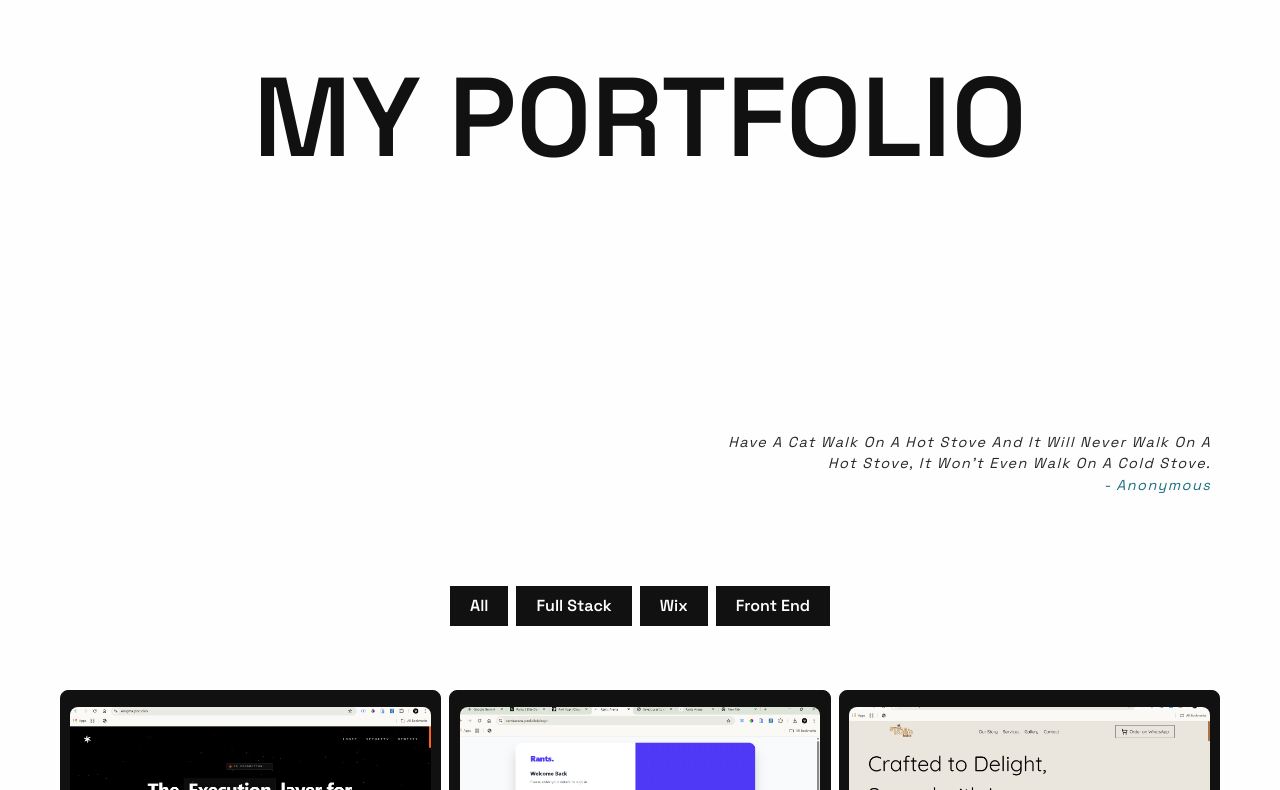
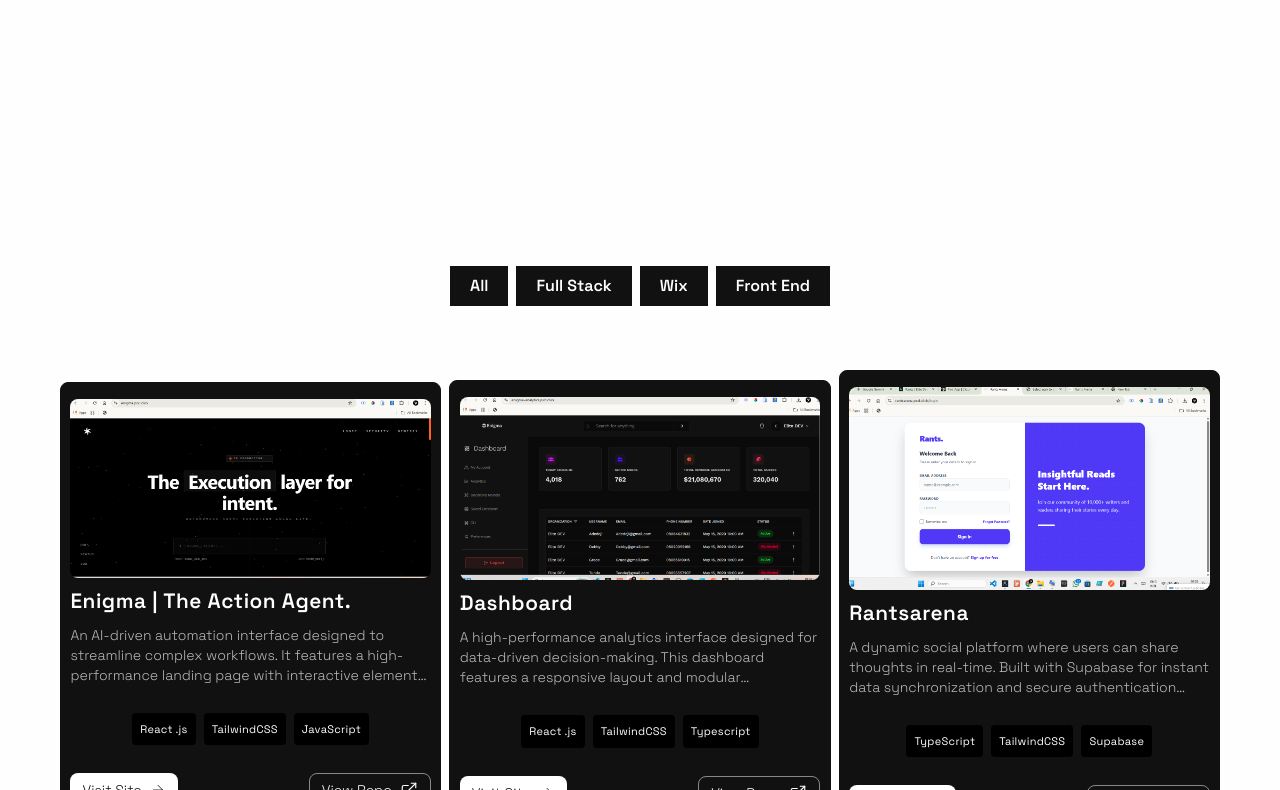
Before and after one commit to Elite-Dev-Repo/Portfolio, a React (Vite) app: page / in a window 1280 px wide. Shown: the part 2010-2800 px from the top of the page. Built offline with nearby package versions, Linux system fonts and the light colour scheme; what @supermousejs/core, @supermousejs/dot, @supermousejs/labs, @supermousejs/stick would draw is missing.

Commit message:
added dashboard

```diff
--- a/src/components/Portfolio.jsx
+++ b/src/components/Portfolio.jsx
@@ -5,6 +5,7 @@
 import tabbiebites from "../assets/tabbiebites.png";
 import enigma from "../assets/enigma.png";
 import rantsarena from "../assets/rantsarena.png";
+import dashboard from "../assets/dashboard.png";
 function Portfolio() {
   // const [show, setShow] = useState(false);
   const [filter, setFilter] = useState("");
@@ -24,6 +25,15 @@
       techs: ["React .js", "TailwindCSS", "JavaScript"],
       link: "https://enigma.pxxl.click/",
       label: "Full Stack",
+    },
+    {
+      image: dashboard,
+      title: "Dashboard",
+      description:
+        "A high-performance analytics interface designed for data-driven decision-making. This dashboard features a responsive layout and modular component architecture, ensuring seamless data visualization across all device types while maintaining strict type safety.",
+      techs: ["React .js", "TailwindCSS", "Typescript"],
+      link: "https://enigma-analytics.pxxl.click/",
+      label: "Front End",
     },
 
     {
@@ -80,25 +90,19 @@
       <section className="flex-col">
         <div
           id="portfolio"
-          className=" cont my-9 flex flex-col items-center justify-center relative"
+          className=" mx-auto px-5 h-[60vh] my-9 flex flex-col items-center justify-center relative"
         >
           <h2 className=" abt-me text-[7em] relative max-sm:text-[2.8em] max-lg:text-[6em] uppercase font-semibold text-tertiary text-center">
             <a className="relative"> MY PORTFOLIO</a>
           </h2>
-          <p className="relative md:absolute text-[.9em] md:right-[2em] w-full px-5 md:px-0 md:w-125 tracking-widest opacity-90 md:bottom-[1.5em] capitalize italic text-center md:text-right mt-4 md:mt-0">
-            Have a cat walk on a hot stove and it will never walk on a hot
-            stove, it won't even walk on a cold stove.
-            <br />
-            <span className="text-secondary">- Anonymous</span>
-          </p>
         </div>
         <div
           id="port"
           className={` relative mt-[2em] w-full flex flex-row justify-center items-center mb-5`}
         >
           <div className="">
-            <div className="flex w-full justify-center">
-              <div className=" flex flex-row gap-2">
+            <div className="flex w-full justify-center items-stretch">
+              <div className=" flex flex-row gap-2 ">
                 {categories.map((category, index) => (
                   <button
                     onClick={() => {
@@ -113,7 +117,7 @@
               </div>
             </div>
 
-            <div className=" grid grid-cols-1 lg:grid-cols-3 gap-2 cont mt-[4em] items-stretch">
+            <div className=" grid grid-cols-1 lg:grid-cols-3 gap-2 cont mt-[4em] ">
               {works.map((work, index) => (
                 <div
                   key={index}
--- a/src/components/Qualifications.jsx
+++ b/src/components/Qualifications.jsx
@@ -46,19 +46,11 @@
       <section className="flex-col">
         <div
           id="qualifications"
-          className=" relative cont my-9 flex flex-col items-center justify-center relative"
+          className=" relative mx-auto px-5 h-[60vh] my-9 flex flex-col items-center justify-center relative"
         >
           <h2 className=" abt-me text-[7em] relative max-sm:text-[2.5em] max-lg:text-[6em] uppercase font-semibold text-tertiary text-center">
             <a className="relative"> QUALIFICATIONS</a>
           </h2>
-
-          <p className="relative md:absolute text-[.9em] md:right-[2em] w-full px-5 md:px-0 md:w-125 tracking-widest opacity-90 md:bottom-[1.5em] capitalize italic text-center md:text-right mt-4 md:mt-0">
-            If the perfection of a virtue is found in the removal of the tragedy
-            that requires it, is charity's ultimate moral achievement its own
-            disappearance?
-            <br />
-            <span className="text-secondary">- ELITE</span>
-          </p>
         </div>
         <div
           id="qual"
@@ -93,10 +85,6 @@
 
           <div className=" cont w-full">
             <div className="cont w-full">
-              <h4 className="text-tertiary text-2xl font-semibold mb-6 md:mb-0">
-                QUALIFICATIONS
-              </h4>
-
               <div className="grid grid-cols-1 md:grid-cols-2 gap-5 w-full place-items-center">
                 {qual.map((qual) => {
                   return (
```
Also changed, not shown: src/assets/dashboard.png (added).
